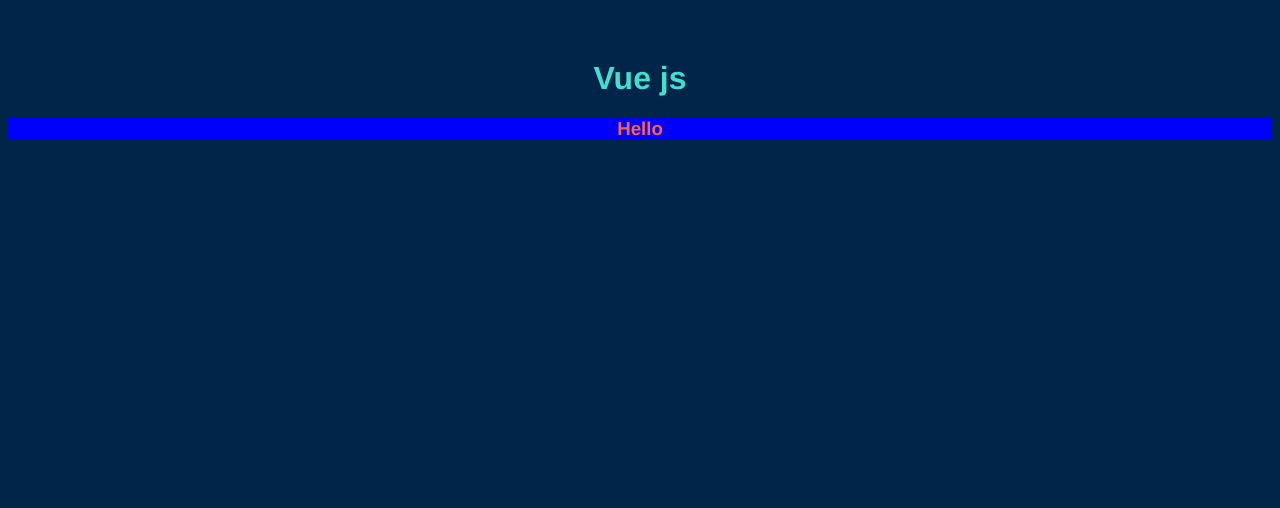
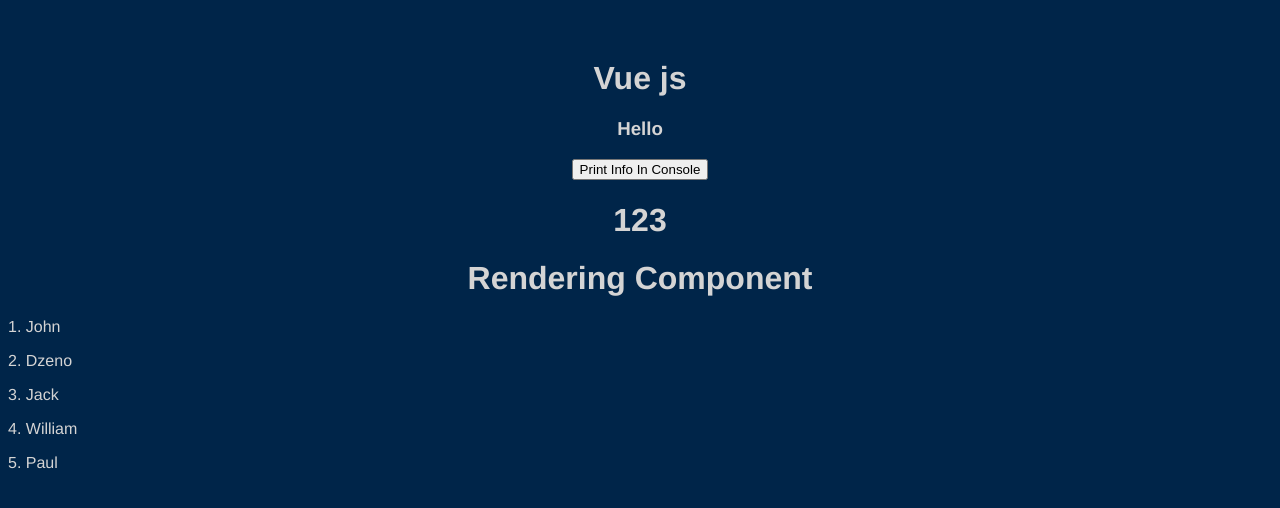
Before and after one commit to dzenannn/vue-cli, a Vue app: page / in a window 1280 px wide. Shown: the top 508 px of the page. Built offline with nearby package versions, Linux system fonts and the light colour scheme.

Commit message:
rendering list

```diff
--- a/package.json
+++ b/package.json
@@ -32,7 +32,9 @@
     "parserOptions": {
       "parser": "@babel/eslint-parser"
     },
-    "rules": {}
+    "rules": {
+      "vue/multi-word-component-names": "off"
+    }
   },
   "browserslist": [
     "> 1%",
--- a/src/App.vue
+++ b/src/App.vue
@@ -1,20 +1,23 @@
 <template>
   <HelloWorld msg="prop msg iz HelloWorld-a u App" />
   <h1 v-if="message.length < 5">{{ message }}</h1>
+  <Rendering />
 </template>
 
 <script>
 import HelloWorld from "./components/HelloWorld.vue";
+import Rendering from "./components/Rendering.vue";
 
 export default {
   name: "App",
   data() {
     return {
-      message: "erasdasd",
+      message: "123",
     };
   },
   components: {
     HelloWorld,
+    Rendering,
   },
 };
 </script>
--- a/src/components/HelloWorld.vue
+++ b/src/components/HelloWorld.vue
@@ -76,6 +76,7 @@
     <div>
       <h1 :style="{ color, fontWeight }">Vue js</h1>
       <h3 :style="styleObject">Hello</h3>
+      <button @click="printInfo">Print Info In Console</button>
     </div>
   </div>
 </template>
@@ -83,32 +84,38 @@
 <script>
 export default {
   name: "HelloWorld",
-  methods: {},
+  methods: {
+    // printInfo() {
+    //   console.log(
+    //     `${this.color}\n${this.styleObject.color}\n${this.nekaKlasa}`
+    //   );
+    // },
+  },
   data() {
     return {
-      color: "turquoise",
-      fontWeight: "800",
-      styleObject: {
-        color: "tomato",
-        backgroundColor: "blue",
-      },
-      a: "A",
-      b: "B",
-      isActive: true,
-      nekaKlasa: "color-red back active klase klase klase klase", // skladište se sve klase iz <styles> unutar ove varijable koju bindamo u neki element :class="nekaKlasa" da bi element dobio sve te skladištene stilove.
-      myName: "Dzenan",
-      info: {
-        name: "Dzenan",
-        age: 20,
-        birthYear: 2004,
-        playingFootball: true,
-      },
+      // color: "turquoise",
+      // fontWeight: "800",
+      // styleObject: {
+      //   color: "tomato",
+      //   backgroundColor: "blue",
+      // },
+      // a: "A",
+      // b: "B",
+      // isActive: true,
+      // nekaKlasa: "color-red back active klase klase klase klase", // skladište se sve klase iz <styles> unutar ove varijable koju bindamo u neki element :class="nekaKlasa" da bi element dobio sve te skladištene stilove.
+      // myName: "Dzenan",
+      // info: {
+      //   name: "Dzenan",
+      //   age: 20,
+      //   birthYear: 2004,
+      //   playingFootball: true,
+      // },
     };
   },
   computed: {
-    myHTMLContent() {
-      return `<h2>My name is ${this.myName}.</h2>`;
-    },
+    // myHTMLContent() {
+    //   return `<h2>My name is ${this.myName}.</h2>`;
+    // },
   },
   props: {
     msg: String,
@@ -117,7 +124,7 @@
 </script>
 <!-- Dodat "scoped" atribut da bi se ogranicio CSS SAMO na ovu komponentu. -->
 <style scoped>
-.back {
+/* .back {
   background-color: aqua;
 }
 
@@ -139,5 +146,5 @@
 
 .B {
   background-color: black;
-}
+} */
 </style>
--- /dev/null
+++ b/src/components/Rendering.vue
@@ -0,0 +1,40 @@
+<template>
+  <div>
+    <h1>Rendering Component</h1>
+    <div v-for="{ name, id } in myList" :key="id">
+      <p style="text-align: start">{{ id }}. {{ name }}</p>
+    </div>
+  </div>
+</template>
+<script>
+export default {
+  name: "Rendering",
+  methods: {},
+  data() {
+    return {
+      myList: [
+        {
+          id: 1,
+          name: "John",
+        },
+        {
+          id: 2,
+          name: "Dzeno",
+        },
+        {
+          id: 3,
+          name: "Jack",
+        },
+        {
+          id: 4,
+          name: "William",
+        },
+        {
+          id: 5,
+          name: "Paul",
+        },
+      ],
+    };
+  },
+};
+</script>
```
Also changed, not shown: jsconfig.json (+3 -12 lines).
